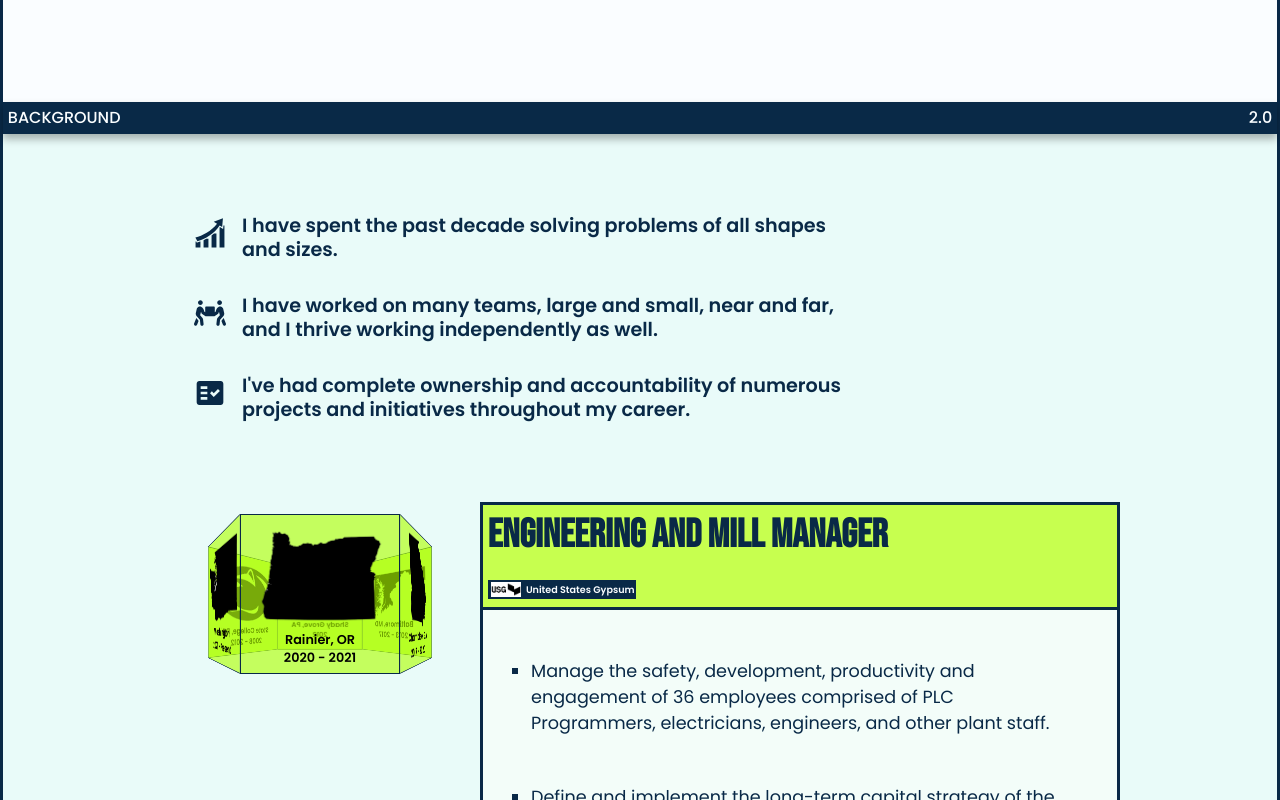
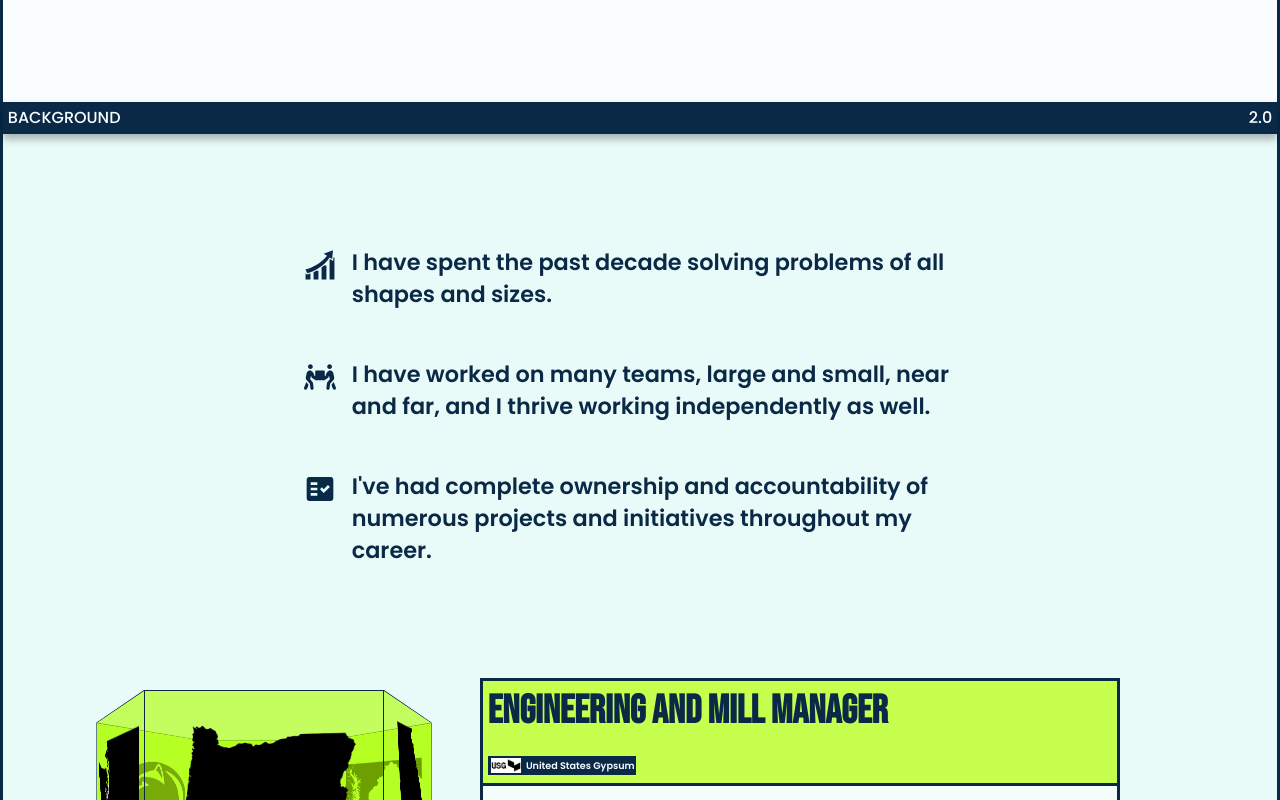
Before and after one commit to a-stepanian/portfolio, a React (Create React App) app: page / in a window 1280 px wide. Shown: the part 2100-2900 px from the top of the page. Built offline with nearby package versions, Linux system fonts and the light colour scheme.

Commit message:
make big screen cube fully responsive

```diff
--- a/src/components/experience/BigCube.js
+++ b/src/components/experience/BigCube.js
@@ -78,7 +78,7 @@ const Wrapper = styled.div`
     transform: translateX(5rem);
     width: var(--big-cube-width);
     height: var(--big-cube-width);
-    perspective: 20rem; //zoom in and out of cube
+    perspective: calc(var(--big-cube-width) * 2); //zoom in and out of cube
     padding-bottom: 15rem;
     display: block;
 
@@ -119,22 +119,29 @@ const Wrapper = styled.div`
     /* ------------------------------------- */
 
     .oregon {
-      transform: rotateY(0deg) translateZ(8.67rem);
+      --big-cube-z-move: ;
+      transform: rotateY(0deg)
+        translateZ(calc(var(--big-cube-width) / 2 / 0.5774));
     }
     .georgia {
-      transform: rotateY(60deg) translateZ(8.67rem);
+      transform: rotateY(60deg)
+        translateZ(calc(var(--big-cube-width) / 2 / 0.5774));
     }
     .maryland {
-      transform: rotateY(120deg) translateZ(8.67rem);
+      transform: rotateY(120deg)
+        translateZ(calc(var(--big-cube-width) / 2 / 0.5774));
     }
     .pennsylvania {
-      transform: rotateY(180deg) translateZ(8.67rem);
+      transform: rotateY(180deg)
+        translateZ(calc(var(--big-cube-width) / 2 / 0.5774));
     }
     .psu {
-      transform: rotateY(240deg) translateZ(8.67rem);
+      transform: rotateY(240deg)
+        translateZ(calc(var(--big-cube-width) / 2 / 0.5774));
     }
     .washington {
-      transform: rotateY(300deg) translateZ(8.67rem);
+      transform: rotateY(300deg)
+        translateZ(calc(var(--big-cube-width) / 2 / 0.5774));
     }
 
     /* ------------------------------------------------ */
@@ -142,23 +149,37 @@ const Wrapper = styled.div`
     /* ------------------------------------------------ */
 
     .show-oregon {
-      transform: translateZ(-8.67rem) rotateY(0deg);
+      transform: translateZ(calc(var(--big-cube-width) / 2 / -0.5774))
+        rotateY(0deg);
     }
     .show-georgia {
-      transform: translateZ(-8.67rem) rotateY(-60deg);
+      transform: translateZ(calc(var(--big-cube-width) / 2 / -0.5774))
+        rotateY(-60deg);
     }
     .show-maryland {
-      transform: translateZ(-8.67rem) rotateY(-120deg);
+      transform: translateZ(calc(var(--big-cube-width) / 2 / -0.5774))
+        rotateY(-120deg);
     }
     .show-pennsylvania {
-      transform: translateZ(-8.67rem) rotateY(-180deg);
+      transform: translateZ(calc(var(--big-cube-width) / 2 / -0.5774))
+        rotateY(-180deg);
     }
     .show-psu {
-      transform: translateZ(-8.67rem) rotateY(-240deg);
+      transform: translateZ(calc(var(--big-cube-width) / 2 / -0.5774))
+        rotateY(-240deg);
     }
     .show-washington {
-      transform: translateZ(-8.67rem) rotateY(-300deg);
+      transform: translateZ(calc(var(--big-cube-width) / 2 / -0.5774))
+        rotateY(-300deg);
     }
+  }
+
+  @media (min-width: 992px) {
+    transform: translateX(1rem);
+  }
+
+  @media (min-width: 1200px) {
+    transform: translateX(-1rem);
   }
 `;
 
--- a/src/components/experience/Experience.js
+++ b/src/components/experience/Experience.js
@@ -66,10 +66,12 @@ const Experience = () => {
             : "2.0"
         }`}</p>
       </header>
+      <div className="story-wrapper">
         <div className="story">
           <GiProgression className="background-icon" />
           <p>
-          I have spent the past decade solving problems of all shapes and sizes.
+            I have spent the past decade solving problems of all shapes and
+            sizes.
           </p>
           <FaPeopleCarry className="background-icon" />
           <p>
@@ -82,6 +84,8 @@ const Experience = () => {
             and initiatives throughout my career.
           </p>
         </div>
+      </div>
+
       <section className="work-history-container">
         <div className="experience-wrapper">
           {experience.map((job, index) => {
@@ -124,6 +128,12 @@ const Wrapper = styled.section`
       font-size: 0.7rem;
       font-weight: 500;
     }
+  }
+
+  .story-wrapper {
+    width: 100%;
+    display: flex;
+    justify-content: center;
   }
 
   .story {
@@ -191,7 +201,12 @@ const Wrapper = styled.section`
     }
 
     .story {
-      margin: 5rem 10%;
+      row-gap: 3rem;
+      margin: 7rem 10%;
+      p {
+        font-size: 1.4rem;
+        line-height: 2rem;
+      }
     }
 
     .work-history-container {
--- a/src/index.css
+++ b/src/index.css
@@ -59,3 +59,15 @@
 ::-webkit-scrollbar-track {
   background-color: var(--white);
 }
+
+@media (min-width: 992px) {
+  :root {
+  --big-cube-width: 12rem;
+  }
+}
+
+@media (min-width: 1200px) {
+  :root {
+  --big-cube-width: 15rem;
+  }
+}
```
Lines whose indentation alone changed are shown as unchanged.
